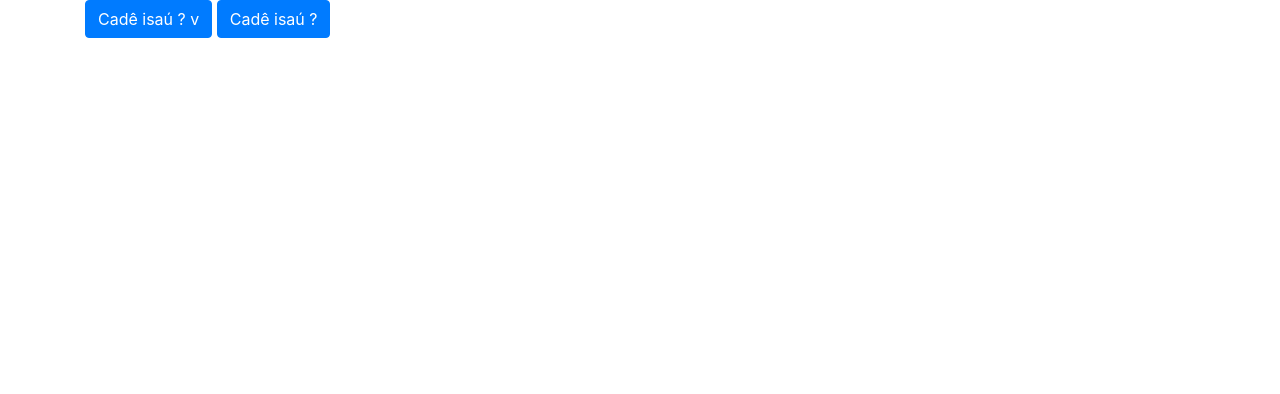
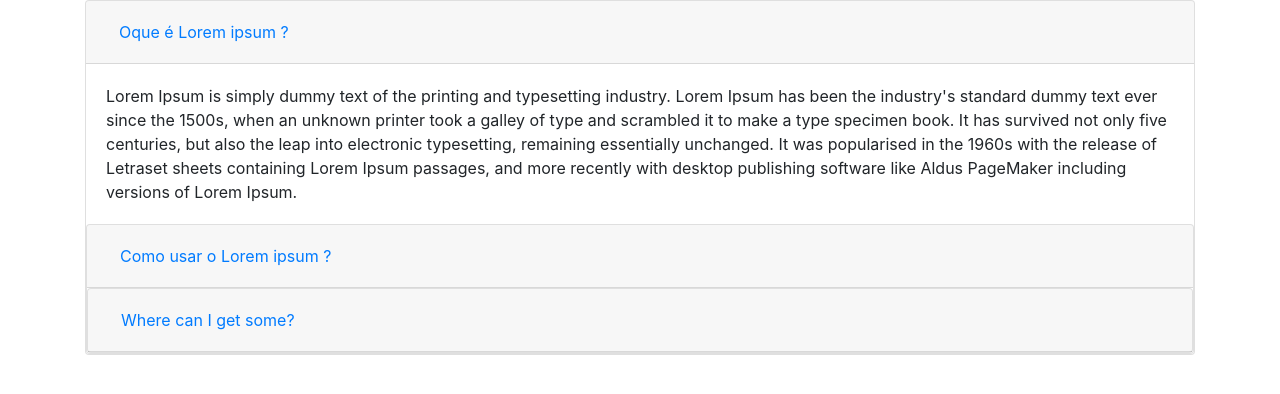
Before and after one commit to IsauMatheus/Bootsrap, a plain HTML site: page index.html in a window 1280 px wide. Drawn offline with nearby package versions, Linux system fonts and the light colour scheme.

Commit message:
three commit

```diff
--- a/index.html
+++ b/index.html
@@ -4,25 +4,48 @@
     <meta charset="UTF-8">
     <meta name="viewport" content="width=device-width, initial-scale=1.0, shrink-to-fit=no">
     <link rel="stylesheet" href="Assets/css/bootstrap.min.css">
+    <link href='https://unpkg.com/boxicons@2.1.4/css/boxicons.min.css' rel='stylesheet'>
     <title>Bootstrap</title>
 </head>
 <body>
     <style type="text/css">
-        #area, #area2{
-            border: 1px solid #000;
-            padding: 20px;
-            background-color: #eee;
-        }
+
     </style>
     <div class="container">
-            <button class="btn btn-primary" data-toggle="collapse" data-target="#area">Cadê isaú ? v</button>
-            <div class="collapse" id="area">
-                Achouuu!
+        <div id="accordion">
+            <div class="card">
+                <div class="card-header">
+                    <button class="btn btn-link" data-toggle="collapse" data-target="#c1" aria-controls="c1">
+                        Oque é Lorem ipsum ?</button>
+                </div>
+                <div id="c1" class="collapse show" data-parent="#accordion">
+                    <div class="card-body">
+                        Lorem Ipsum is simply dummy text of the printing and typesetting industry. Lorem Ipsum has been the industry's standard dummy text ever since the 1500s, when an unknown printer took a galley of type and scrambled it to make a type specimen book. It has survived not only five centuries, but also the leap into electronic typesetting, remaining essentially unchanged. It was popularised in the 1960s with the release of Letraset sheets containing Lorem Ipsum passages, and more recently with desktop publishing software like Aldus PageMaker including versions of Lorem Ipsum.
+                    </div>
+                </div>
+                <div class="card">
+                    <div class="card-header">
+                        <button class="btn btn-link" data-toggle="collapse" data-target="#c2" aria-controls="c2">
+                            Como usar o Lorem ipsum ?</button>
+                    </div>
+                    <div id="c2" class="collapse " data-parent="#accordion">
+                        <div class="card-body">
+                            It is a long established fact that a reader will be distracted by the readable content of a page when looking at its layout. The point of using Lorem Ipsum is that it has a more-or-less normal distribution of letters, as opposed to using 'Content here, content here', making it look like readable English. Many desktop publishing packages and web page editors now use Lorem Ipsum as their default model text, and a search for 'lorem ipsum' will uncover many web sites still in their infancy. Various versions have evolved over the years, sometimes by accident, sometimes on purpose (injected humour and the like).
+                        </div>
+                </div>
+                        <div class="card">
+                            <div class="card-header">
+                                <button class="btn btn-link" data-toggle="collapse" data-target="#c3" aria-controls="c3">
+                                    Where can I get some?</button>
+                            </div>
+                            <div id="c3" class="collapse " data-parent="#accordion">
+                                <div class="card-body">
+                                    There are many variations of passages of Lorem Ipsum available, but the majority have suffered alteration in some form, by injected humour, or randomised words which don't look even slightly believable. If you are going to use a passage of Lorem Ipsum, you need to be sure there isn't anything embarrassing hidden in the middle of text. All the Lorem Ipsum generators on the Internet tend to repeat predefined chunks as necessary, making this the first true generator on the Internet. It uses a dictionary of over 200 Latin words, combined with a handful of model sentence structures, to generate Lorem Ipsum which looks reasonable. The generated Lorem Ipsum is therefore always free from repetition, injected humour, or non-characteristic words etc.
+
+                                </div>
+                        </div>
             </div>
-            <button class="btn btn-primary" data-toggle="collapse" data-target="#area2">Cadê isaú ?</button>
-            <div class="collapse" id="area2">
-                Achouuu!
-            </div>
+        </div>
     </div>
     <script type="text/javascript" src="Assets/js/jquery.min.js"></script>
     <script type="text/javascript" src="Assets/js/bootstrap.bundle.min.js"></script>
```
